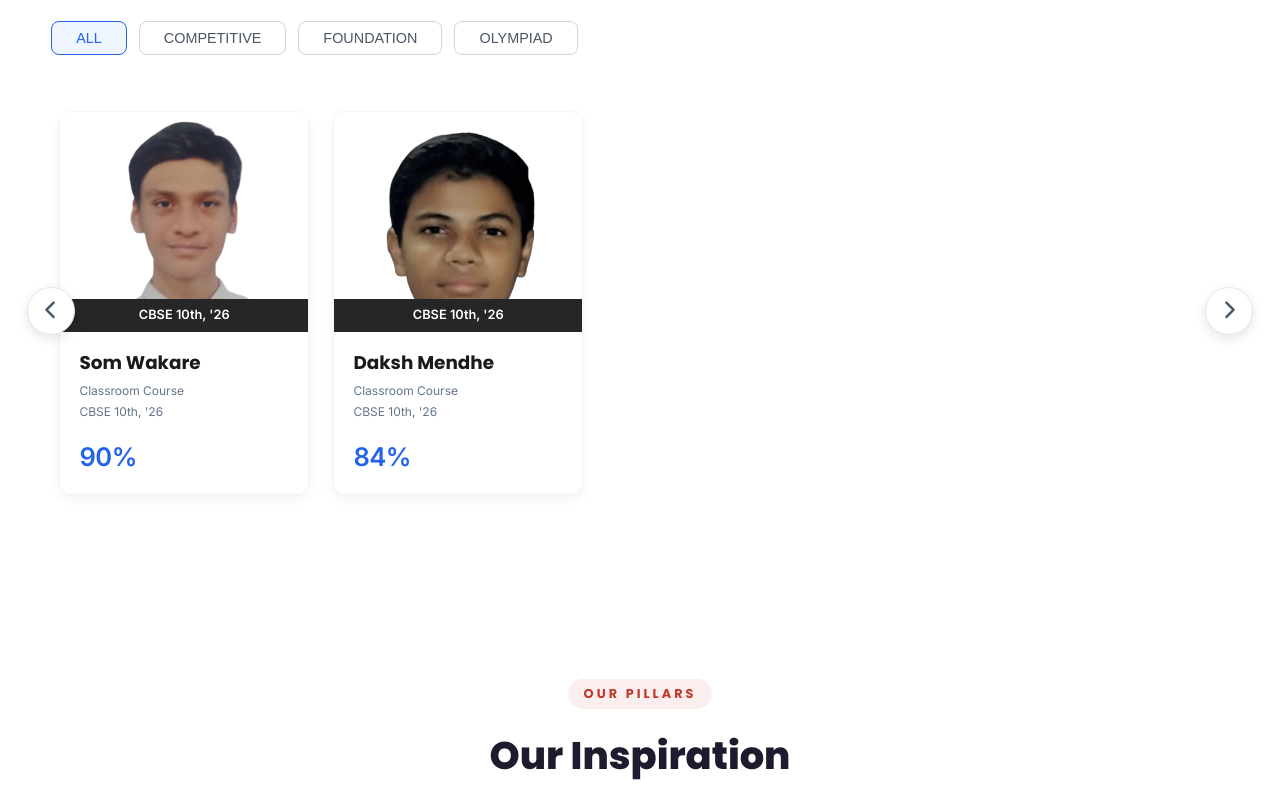
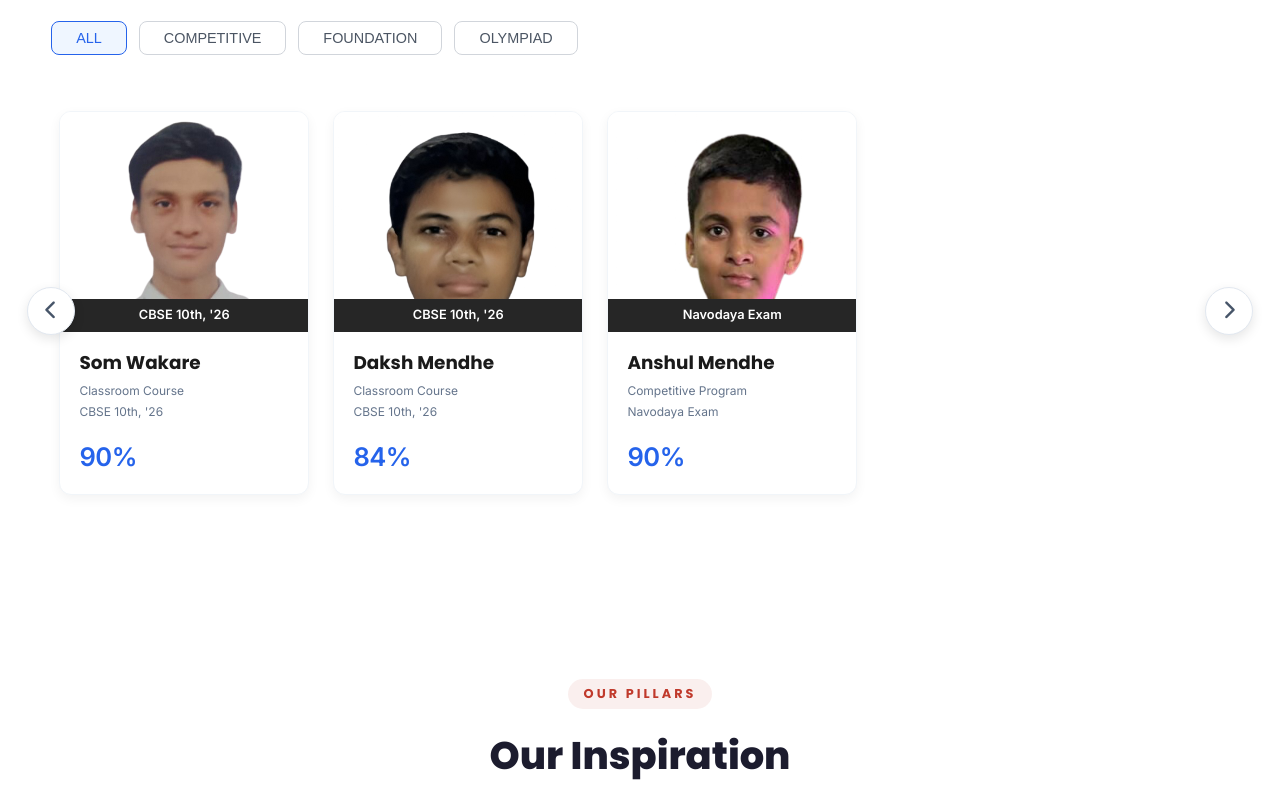
Before and after one commit to Himanshu-Mendhe/nalinilearnerspoint-website, a plain HTML site: page index.html in a window 1280 px wide. Shown: the part 2501-3290 px from the top of the page. Drawn offline with Linux system fonts and the light colour scheme.

Commit message:
added more achievers

```diff
--- a/index.html
+++ b/index.html
@@ -350,6 +350,22 @@
                             </div>
                         </div>
 
+                        <!-- Anshul Mendhe -->
+                        <div class="star-card" data-category="competitive">
+                            <div class="star-img-box">
+                                <img src="images/anshul-mendhe.png" alt="Anshul Mendhe" class="star-img">
+                                <div class="star-banner">Navodaya Exam</div>
+                            </div>
+                            <div class="star-info">
+                                <h3 class="star-name">Anshul Mendhe</h3>
+                                <p class="star-course">Competitive Program</p>
+                                <p class="star-exam">Navodaya Exam</p>
+                                <div class="star-footer">
+                                    <span class="star-score">90%</span>
+                                </div>
+                            </div>
+                        </div>
+
                     </div>
                 </div>
                 <button class="scroll-btn right" id="scrollRight"><i class="fa-solid fa-chevron-right"></i></button>
@@ -590,7 +606,7 @@
                             </div>
                             <div>
                                 <h4>Our Address</h4>
-                                <p>10, Beldar Nagar, Narsala Road,<br>Dighori, Nagpur</p>
+                                <p>11, Beldar Nagar, Narsala Road,<br>Dighori, Nagpur</p>
                             </div>
                         </div>
                         <div class="contact-item" id="contact-phone">
@@ -723,7 +739,7 @@
             <div class="footer-col">
                 <h4>Contact</h4>
                 <ul>
-                    <li><i class="fa-solid fa-location-dot"></i> 10, Beldar Nagar, Narsala Road, Dighori, Nagpur</li>
+                    <li><i class="fa-solid fa-location-dot"></i> 11, Beldar Nagar, Narsala Road, Dighori, Nagpur</li>
                     <li><i class="fa-solid fa-phone"></i> <a href="tel:9923644558">9923644558</a></li>
                     <li><i class="fa-solid fa-phone"></i> <a href="tel:9011558619">9011558619</a></li>
                 </ul>
```
Also changed, not shown: images/anshul-mendhe.png (added), 1 other file.
